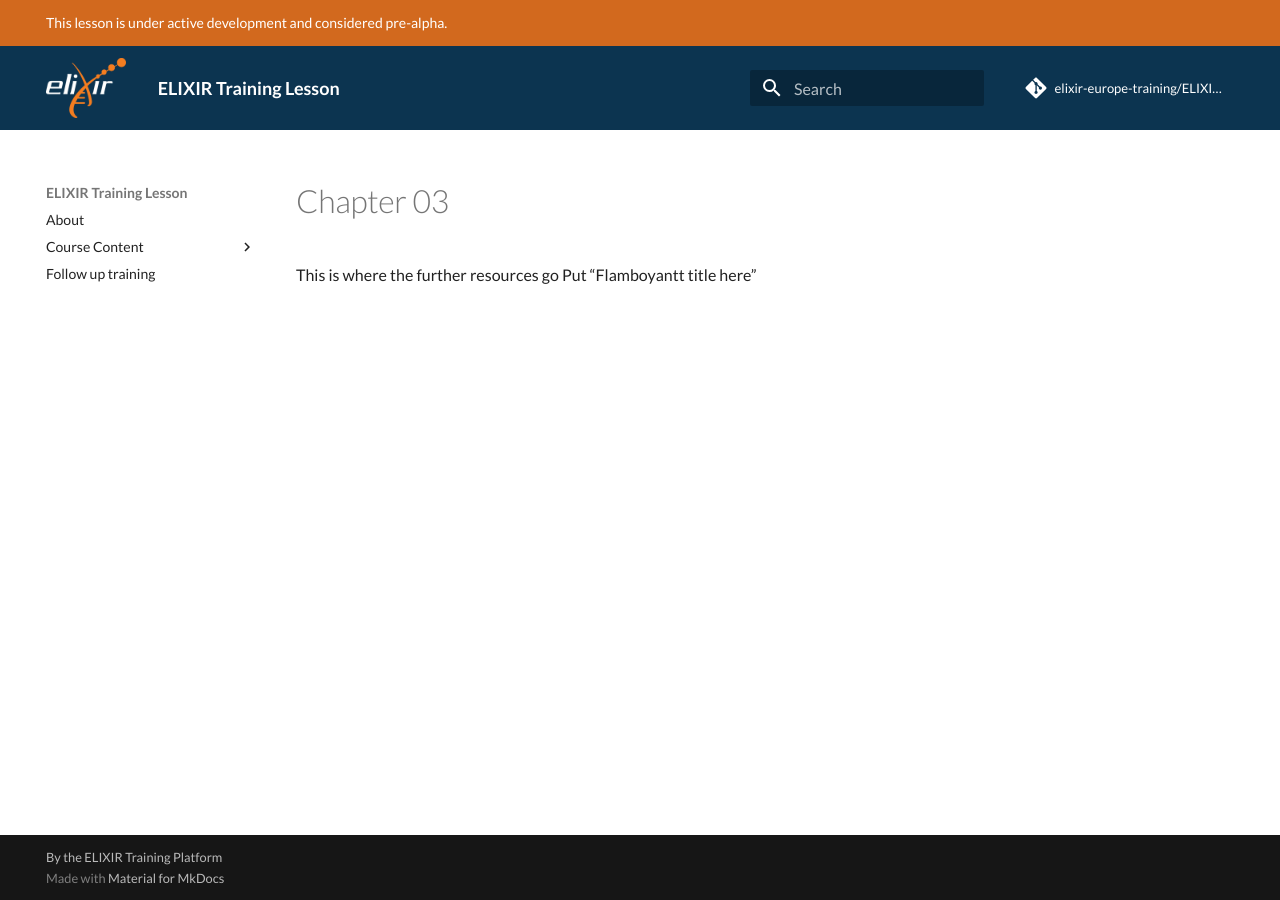
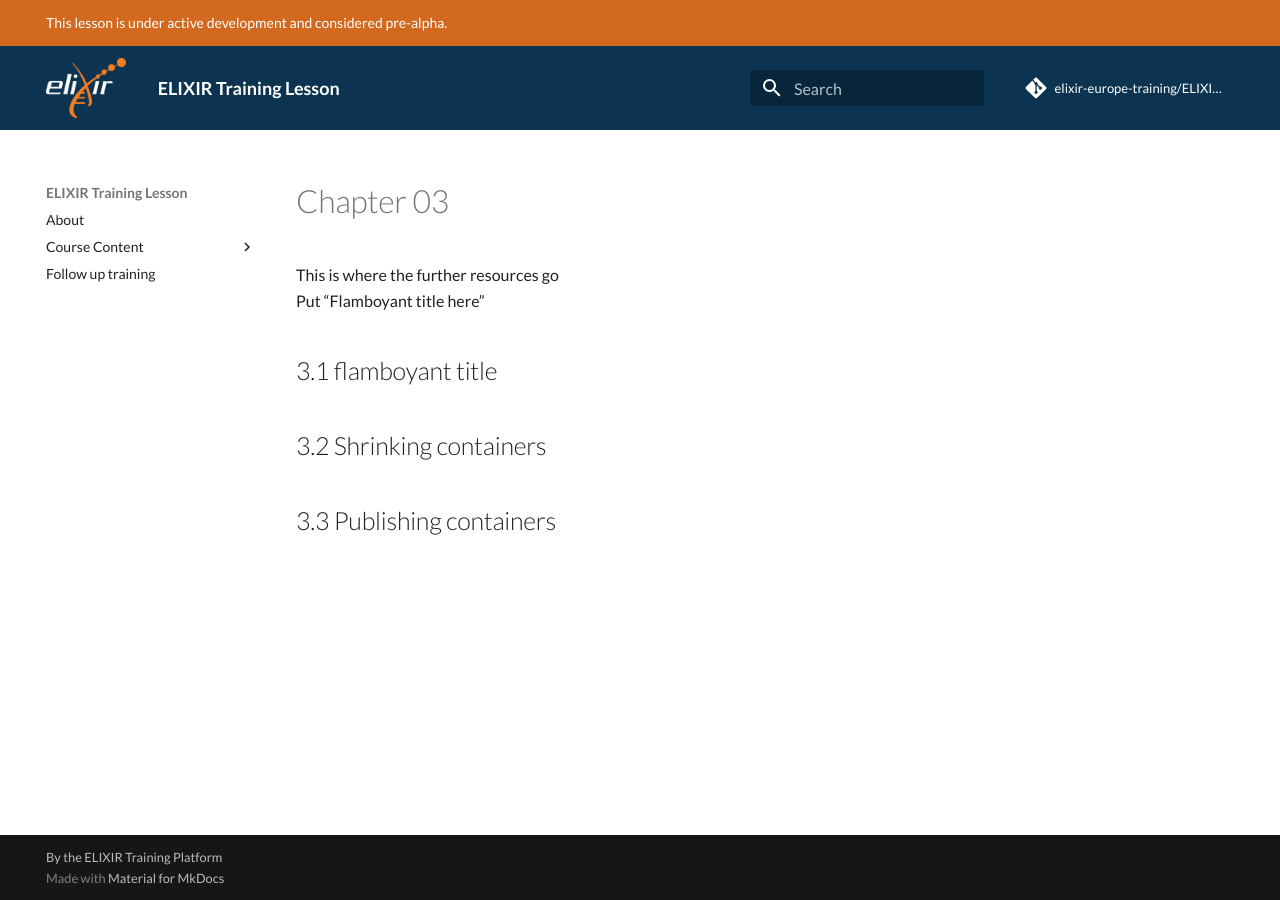
Before and after one commit to elixir-europe-training/ELIXIR-TrP-ContainersPython-CodeRep, an MkDocs documentation site: the page built from docs/chapters/chapter_03.md, in a window 1280 px wide. Built offline with MkDocs 1.6.1 and Material for MkDocs 9.7.7, drawn with Linux system fonts in a browser that asks for light colours; comment, search, counter and statistics services are not loaded.

Commit message:
Update chapter_03.md

```diff
--- a/docs/chapters/chapter_03.md
+++ b/docs/chapters/chapter_03.md
@@ -1,2 +1,7 @@
 This is where the further resources go
-Put "Flamboyantt title here"
+Put "Flamboyant title here"
+## 3.1 flamboyant title
+
+## 3.2 Shrinking containers
+
+## 3.3 Publishing containers
```
